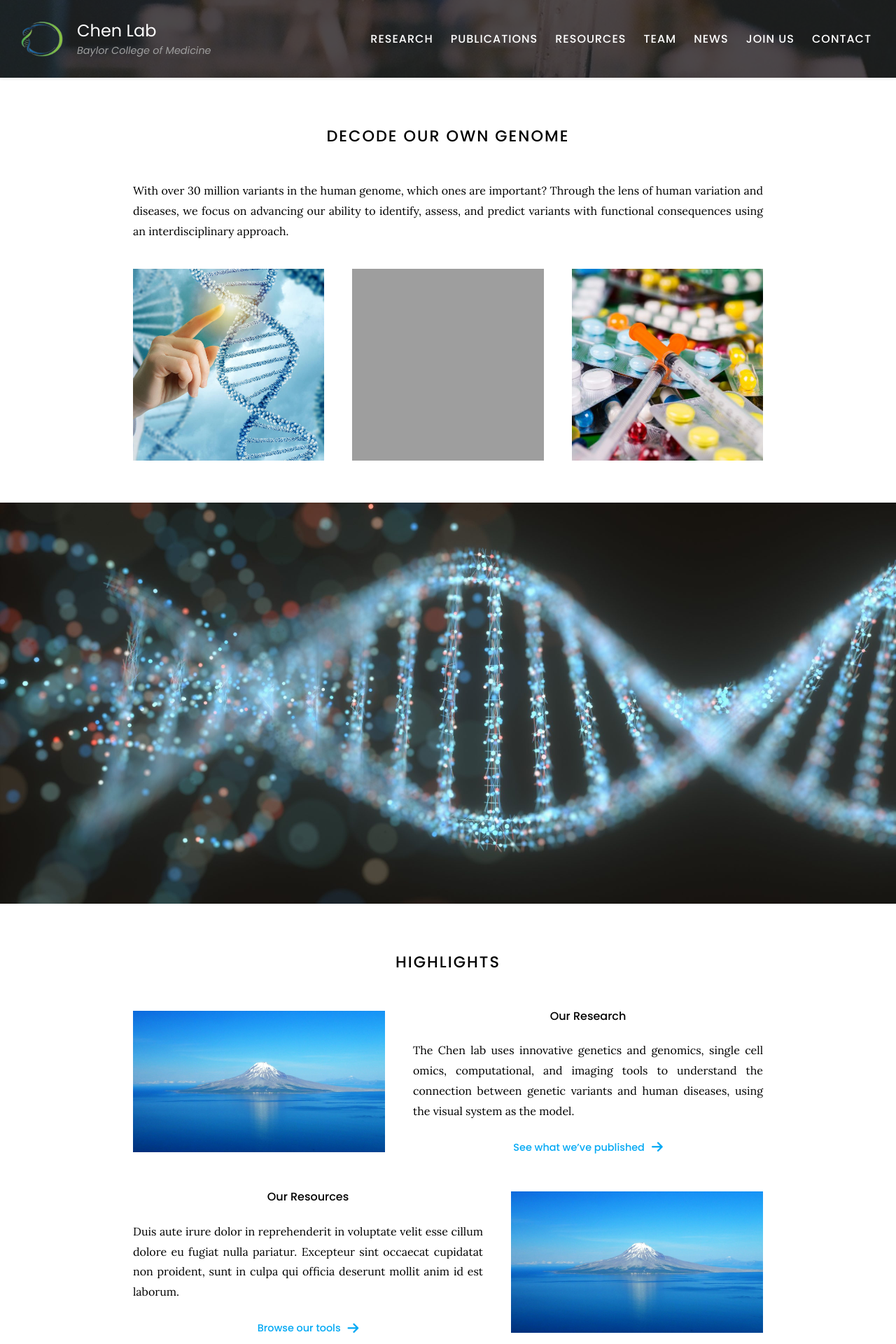
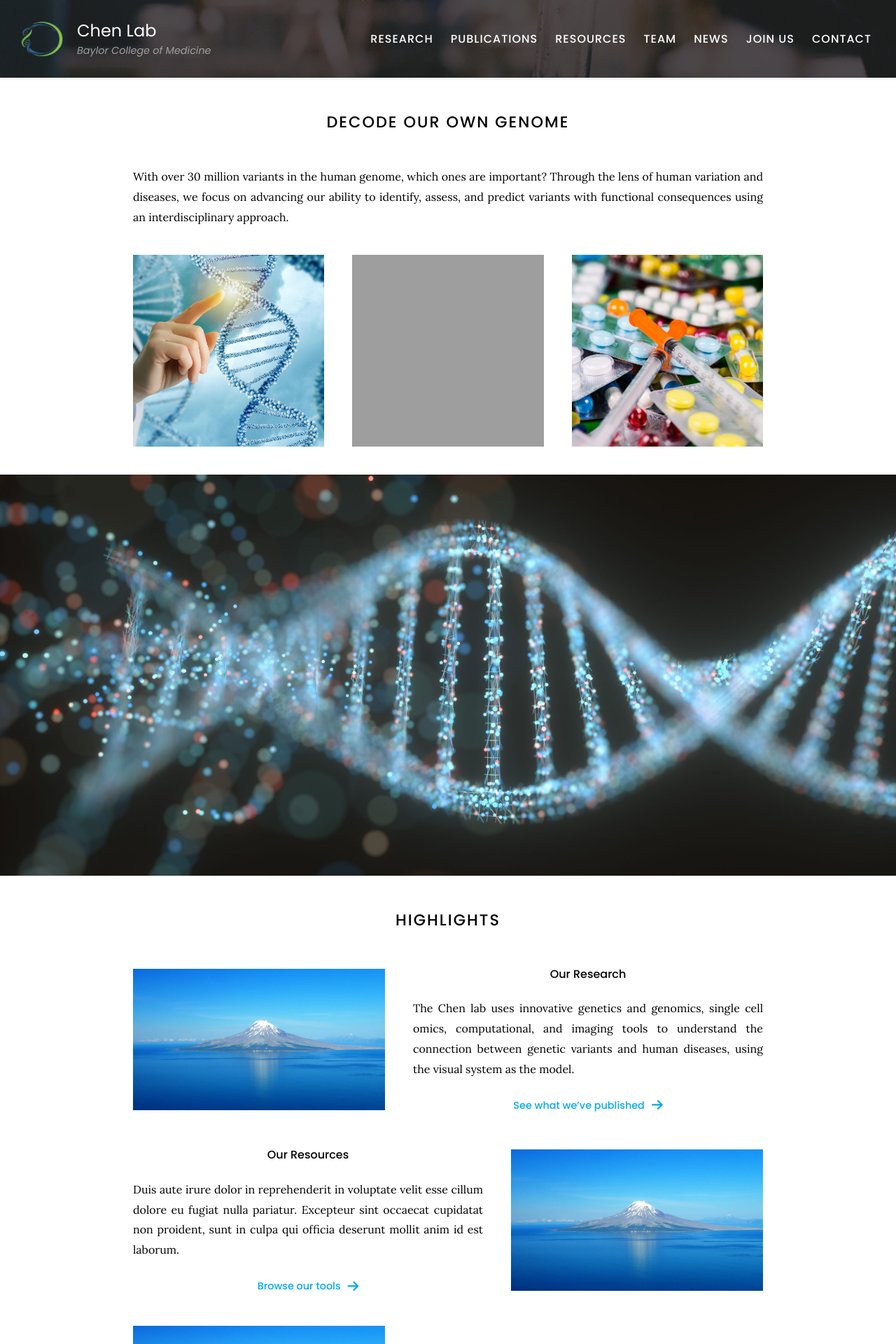
Before and after one commit to wmeng1018/Chen-lab-website, a Jekyll site: the page built from index.md, in a window 1280 px wide. Shown: the top 1920 px of the page at 70% size. Built offline with Jekyll 4.4.1, drawn with Linux system fonts in a browser that asks for light colours; grey boxes are pictures that could not be loaded.

Commit message:
Update section.scss

```diff
--- a/css/section.scss
+++ b/css/section.scss
@@ -25,8 +25,8 @@ body {
 
   section {
     box-sizing: content-box;
-    padding: 60px 40px; // fallback
-    padding: 60px Max(60px, calc((100% - #{$page}) / 2));
+    padding: 40px 40px; // fallback
+    padding: 40px Max(60px, calc((100% - #{$page}) / 2));
     text-align: center;
 
     &[data-full="true"] {
```
